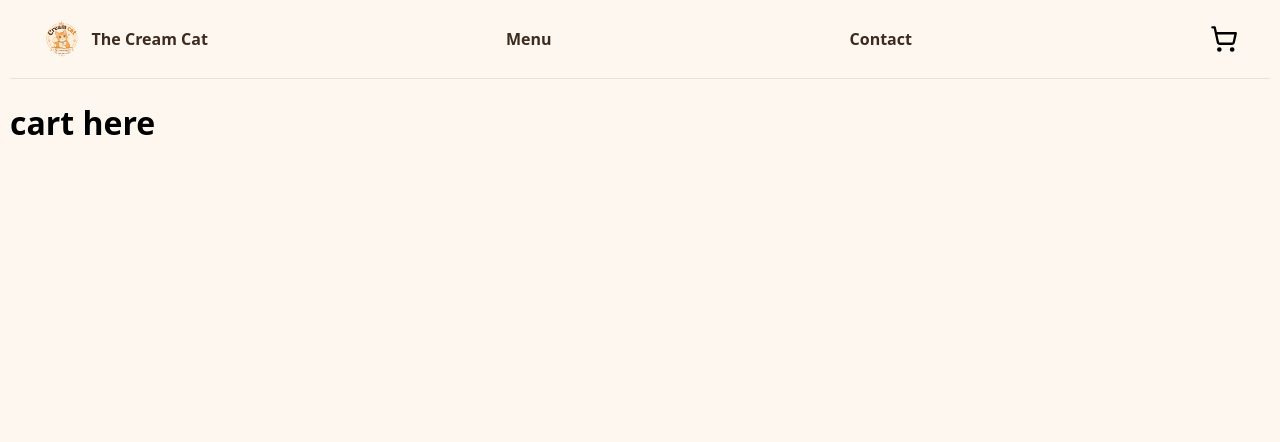
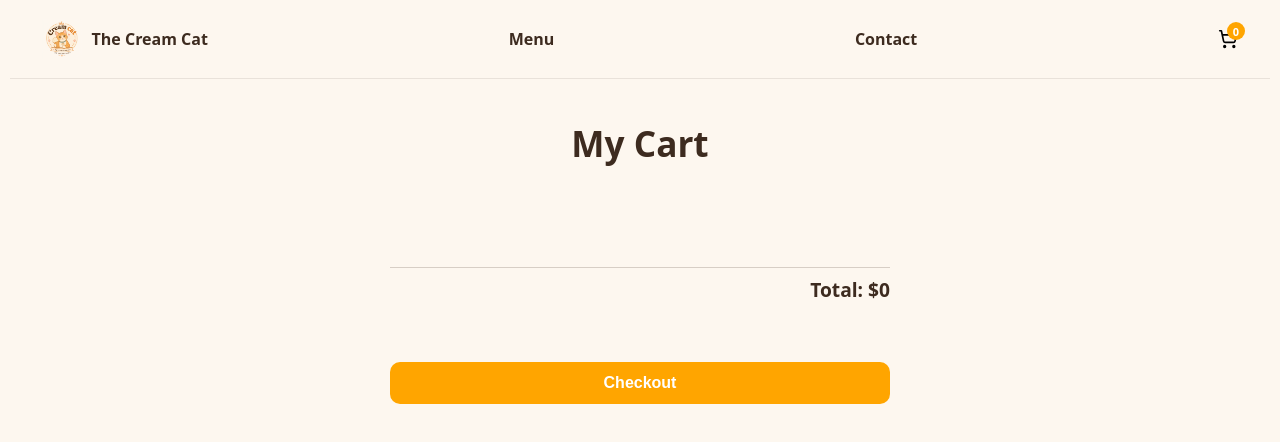
Before and after one commit to karinagb/the-cream-cat-tanstack, a React (Vite) app: page /cart in a window 1280 px wide. Shown: the top 442 px of the page. Built offline with nearby package versions, Linux system fonts and the light colour scheme.

Commit message:
Adding cart functionality

```diff
--- a/src/App.css
+++ b/src/App.css
@@ -72,32 +72,46 @@ body {
 }
 
 /* CART LINK */
-.cart-link {
+.nav-cart {
+  position: relative;
   display: flex;
   align-items: center;
 }
 
-/* CART ICON */
-.cart {
-  width: 28px;
-  height: 28px;
 
-  cursor: pointer;
+.cart-icon {
+  width: 20px !important;
+  height: 20px !important;
 
-  transition:
-    transform 0.2s ease,
-    opacity 0.2s ease;
+  object-fit: contain;
+  display: block;
 }
 
-.cart:hover {
-  transform: scale(1.1);
-  opacity: 0.8;
-}
-
-/* optional: remove spacing issue on last nav-link */
 .nav-link:last-of-type {
   margin-right: 0;
 }
+.nav-cart-number {
+  position: absolute;
+  top: -7px;
+  right: -7px;
+
+  background-color: orange; /* or #ff8c00 / var(--primary) */
+  color: white;
+
+  width: 18px;
+  height: 18px;
+  border-radius: 50%;
+
+  display: flex;
+  align-items: center;
+  justify-content: center;
+
+  font-size: 11px;
+  font-weight: 700;
+
+  line-height: 1;
+}
+
 
 @media (max-width: 600px) {
   .nav {
@@ -211,8 +225,9 @@ body {
 .todays-ice-cream h1 {
   margin: 0;
 
-  color: #3d2b1f;
+  color: #946749;
   font-size: 2rem;
+  align-self: center;
 }
 
 .todays-content {
@@ -298,7 +313,7 @@ body {
 
 .promo-content h1 {
   margin: 0;
-  color: #3d2b1f;
+  color: #946749;
 }
 
 .promo-info {
@@ -526,7 +541,7 @@ body {
 }
 
 /* Image */
-.ice-cream img {
+.ice-cream-img {
   width: 200px;
   height: 200px;
 
@@ -565,6 +580,8 @@ body {
   border-top: 1px solid rgba(61, 43, 31, 0.08);
 }
 
+
+
 /* PRICE */
 .price {
   font-size: 1rem;
@@ -602,16 +619,7 @@ body {
   transform: scale(1.05);
 }
 
-.cart-icon {
-  width: 20px !important;
-  height: 20px !important;
 
-  margin-top: 5px;
-  padding-top: 10px;
-
-  object-fit: contain;
-  display: block;
-}
 
 /* =========================
    CONTACT PAGE WRAPPER
@@ -631,9 +639,11 @@ body {
   color: #3d2b1f;
 }
 
-/* =========================
-   SHOP LOCATION SECTION
-========================= */
+.contact h1 {
+  font-size: 2.2rem;
+  color: #3d2b1f;
+  margin: 0;
+}
 
 .location {
   width: 100%;
@@ -652,15 +662,12 @@ body {
   border: 2px solid rgba(242, 156, 56, 0.25);
 
   box-shadow: 0 15px 30px rgba(242, 156, 56, 0.15);
-
-  text-align: center;
 }
 
-.location h2 {
+.contact h2 {
   margin: 0;
-
   font-size: 2rem;
-  color: #3d2b1f;
+  color: #946749;
 }
 
 .location p {
@@ -696,19 +703,6 @@ body {
   box-shadow: 0 15px 35px rgba(242, 156, 56, 0.2);
 }
 
-/* =========================
-   CONTACT TITLE
-========================= */
-
-.contact h2 {
-  font-size: 2rem;
-  margin: 0;
-}
-
-/* =========================
-   FORM CONTAINER
-========================= */
-
 .contact form {
   width: 100%;
   max-width: 550px;
@@ -725,6 +719,7 @@ body {
   border: 2px solid rgba(242, 156, 56, 0.25);
 
   box-shadow: 0 12px 25px rgba(242, 156, 56, 0.12);
+  align-items: center;
 }
 
 /* =========================
@@ -798,6 +793,104 @@ body {
    ERROR STATE
 ========================= */
 
-.contact h1 {
-  color: #d9534f;
+.contact h3 {
+  font-size: 2rem;
+  color: #f29c38;
 }
+
+
+/* CART */
+
+.cart {
+  min-height: 100vh;
+
+  display: flex;
+  flex-direction: column;
+  align-items: center;
+
+  padding: 2.5rem 1.5rem;
+  gap: 2.5rem;
+
+  background: #fdf7ef;
+  color: #3d2b1f;
+}
+
+.cart h2 {
+  font-size: 2.2rem;
+  margin: 0;
+  color: #3d2b1f;
+}
+
+/* list container */
+.cart ul {
+  width: 100%;
+  max-width: 500px;
+
+  list-style: none;
+  padding: 0;
+  margin: 0;
+
+  display: flex;
+  flex-direction: column;
+  gap: 1rem;
+}
+
+/* each item */
+.cart li {
+  display: flex;
+  justify-content: space-between;
+  align-items: center;
+
+  padding: 12px 14px;
+
+  background: white;
+  border-radius: 10px;
+
+  box-shadow: 0 2px 10px rgba(0, 0, 0, 0.06);
+}
+
+.name {
+  font-size: 1rem;
+}
+
+.total {
+  width: 100%;
+  max-width: 500px;
+
+  font-size: 1.2rem;
+  font-weight: bold;
+
+  color: #3d2b1f;
+
+  display: flex;
+  justify-content: flex-end;
+
+  padding-top: 0.5rem;
+  border-top: 1px solid rgba(61, 43, 31, 0.2);
+}
+
+/* checkout button */
+.cart button {
+  width: 100%;
+  max-width: 500px;
+
+  padding: 12px;
+
+  background-color: orange;
+  color: white;
+
+  border: none;
+  border-radius: 10px;
+
+  font-size: 1rem;
+  font-weight: bold;
+
+  cursor: pointer;
+
+  transition: 0.2s ease;
+}
+
+.cart button:hover {
+  background-color: darkorange;
+  transform: translateY(-1px);
+}
--- a/src/components/Header.jsx
+++ b/src/components/Header.jsx
@@ -1,20 +1,25 @@
 import { Link } from '@tanstack/react-router';
-import cart from '/assets/cart.svg';
+import cartLogo from '/assets/cart.svg';
 import logo from '/assets/logo.png';
+import { CartContext } from '../components/context';
+import { useContext } from 'react';
 
 
 export default function Header() {
+  const [cart] = useContext(CartContext);
+
   return (
     <nav className='nav'>
-        <Link to="/" className="nav-link">
+      <Link to="/" className="nav-link">
         <img src={logo} alt="The Cream Cat" className="nav-logo" />
         The Cream Cat
       </Link>
-        <Link to="/menu" className="nav-link">Menu</Link>
-        <Link to="/contact" className="nav-link">Contact</Link>
-        <Link to="/cart" className="cart-link">
-            <img className="cart" src={cart} alt="cart" />
-        </Link>
+      <Link to="/menu" className="nav-link">Menu</Link>
+      <Link to="/contact" className="nav-link">Contact</Link>
+      <Link to="/cart" className="nav-cart">
+        <img className="cart-icon" src={cartLogo} alt="cart" />
+        <span className='nav-cart-number'>{cart.length}</span>
+      </Link>
     </nav>
   );
 }
--- a/src/components/Promotions.jsx
+++ b/src/components/Promotions.jsx
@@ -1,4 +1,4 @@
-import cart from '/assets/cart.svg';
+import cartLogo from '/assets/cart.svg';
 
 export default function Promotions(props) {
   const promoPrice = (props.price * 0.75).toFixed(2);
@@ -11,8 +11,8 @@ export default function Promotions(props) {
 
         <div className='promo-buy'>
           <p className='promo-price'>${promoPrice}</p>
-          <button className='cart-button'>
-            <img className='cart-icon' src={cart} alt='cart' />
+          <button className='cart-button' onClick={() => props.addToCart(props.iceCream)}>
+            <img className='cart-icon' src={cartLogo} alt='cartLogo' />
           </button>
         </div>
 
--- a/src/components/TodaysIceCream.jsx
+++ b/src/components/TodaysIceCream.jsx
@@ -1,4 +1,4 @@
-import cart from '/assets/cart.svg';
+import cartLogo from '/assets/cart.svg';
 
 export default function TodaysIceCream(props) {
   return (
@@ -19,8 +19,8 @@ export default function TodaysIceCream(props) {
           <div className='buy'>
             <p className='price'>${props.price}</p>
 
-            <button className='cart-button'>
-              <img className='cart-icon' src={cart} alt='cart' />
+            <button className='cart-button' onClick={() => props.addToCart(props.iceCream)}>
+              <img className='cart-icon' src={cartLogo} alt='cartLogo' />
             </button>
           </div>
         </div>
--- /dev/null
+++ b/src/components/context.jsx
@@ -0,0 +1,3 @@
+import { createContext } from "react";
+
+export const CartContext = createContext([[], function(){}]);
--- a/src/routes/__root.jsx
+++ b/src/routes/__root.jsx
@@ -1,13 +1,17 @@
-import { createRootRoute, Outlet } from '@tanstack/react-router'
-import Header from '../components/Header'
+import { useState } from 'react';
+import { createRootRoute, Outlet } from '@tanstack/react-router';
+import Header from '../components/Header';
+import { CartContext } from '../components/context';
 
 export const Route = createRootRoute({
   component: () => {
+    const cartHook = useState([]);
+
     return (
-      <>
+      <CartContext.Provider value={cartHook}>
         <Header />
         <Outlet />
-      </>
-    )
+      </CartContext.Provider>
+    );
   },
-})
+});
--- a/src/routes/cart.jsx
+++ b/src/routes/cart.jsx
@@ -1,9 +1,33 @@
-import { createFileRoute } from '@tanstack/react-router'
+import { createFileRoute } from '@tanstack/react-router';
+import { CartContext } from '../components/context';
+import { useContext } from 'react';
 
 export const Route = createFileRoute('/cart')({
   component: Cart,
-})
+});
 
 function Cart() {
-  return <h1>cart here</h1>
+  const [cart] = useContext(CartContext);
+
+  let total = 0;
+  for (let i = 0; i < cart.length; i++) {
+    const current = cart[i];
+    total += current.price;
+  }
+
+  return (
+    <div className='cart'>
+      <h2>My Cart</h2>
+      <ul>
+        {cart.map((item, index) => (
+          <li key={index}>
+            <span className='name'>{item.name}</span>
+            <span className='price'>${item.price}</span>
+          </li>
+        ))}
+      </ul>
+      <p className='total'>Total: ${total}</p>
+      <button>Checkout</button>
+    </div>
+  );
 }
--- a/src/routes/index.jsx
+++ b/src/routes/index.jsx
@@ -3,6 +3,8 @@ import Hero from '../components/Hero';
 import TodaysIceCream from '../components/TodaysIceCream';
 import Promotions from '../components/Promotions';
 import { useState, useEffect } from 'react';
+import { CartContext } from '../components/context';
+import { useContext } from 'react';
 
 export const Route = createFileRoute('/')({
   component: Home,
@@ -10,6 +12,7 @@ export const Route = createFileRoute('/')({
 
 function Home() {
   const [iceCreams, setIceCreams] = useState([]);
+  const [cart, setCart] = useContext(CartContext);
 
   async function fetchIceCreams() {
     const response = await fetch('/api/iceCreams.json');
@@ -21,6 +24,10 @@ function Home() {
   useEffect(() => {
     fetchIceCreams();
   }, []);
+
+  function addToCart(iceCream) {
+    setCart([...cart, iceCream]);
+  }
 
   const randomId1 = Math.floor(Math.random() * 10) + 1;
   const randomId2 = Math.floor(Math.random() * 10) + 1;
@@ -42,12 +49,16 @@ function Home() {
             name={todaysIceCream.name}
             description={todaysIceCream.description}
             price={todaysIceCream.price}
+            addToCart={addToCart}
+            iceCream={todaysIceCream}
           />
           <Promotions
             key={promoIceCream.id}
             image={`/assets/ice-creams/${promoIceCream.image}`}
             name={promoIceCream.name}
             price={promoIceCream.price}
+            addToCart={addToCart}
+            iceCream={promoIceCream}
           />
         </>
       )}
--- a/src/routes/menu.jsx
+++ b/src/routes/menu.jsx
@@ -1,6 +1,8 @@
 import { useEffect, useState } from 'react';
 import { createFileRoute } from '@tanstack/react-router';
 import IceCream from '../components/IceCream';
+import { CartContext } from '../components/context';
+import { useContext } from 'react';
 
 export const Route = createFileRoute('/menu')({
   component: Menu,
@@ -20,6 +22,12 @@ function Menu() {
     fetchIceCreams();
   }, []);
 
+  const [cart, setCart] = useContext(CartContext);
+
+  function addToCart(iceCream) {
+    setCart([...cart, iceCream]);
+  }
+
   return (
     <div className='menu'>
       <h1>The Cream Cat Menu</h1>
@@ -36,6 +44,8 @@ function Menu() {
                 name={iceCream.name}
                 description={iceCream.description}
                 price={iceCream.price}
+                addToCart={addToCart}
+                iceCream={iceCream}
               />
             ))}
         </div>
@@ -49,10 +59,12 @@ function Menu() {
             .map((iceCream) => (
               <IceCream
                 key={iceCream.id}
-               image={`/assets/ice-creams/${iceCream.image}`}
+                image={`/assets/ice-creams/${iceCream.image}`}
                 name={iceCream.name}
                 description={iceCream.description}
                 price={iceCream.price}
+                 addToCart={addToCart}
+                iceCream={iceCream}
               />
             ))}
         </div>
```
Also changed, not shown: src/components/IceCream.jsx (+4 -4 lines), src/routes/contact.jsx (+8 -3 lines).
